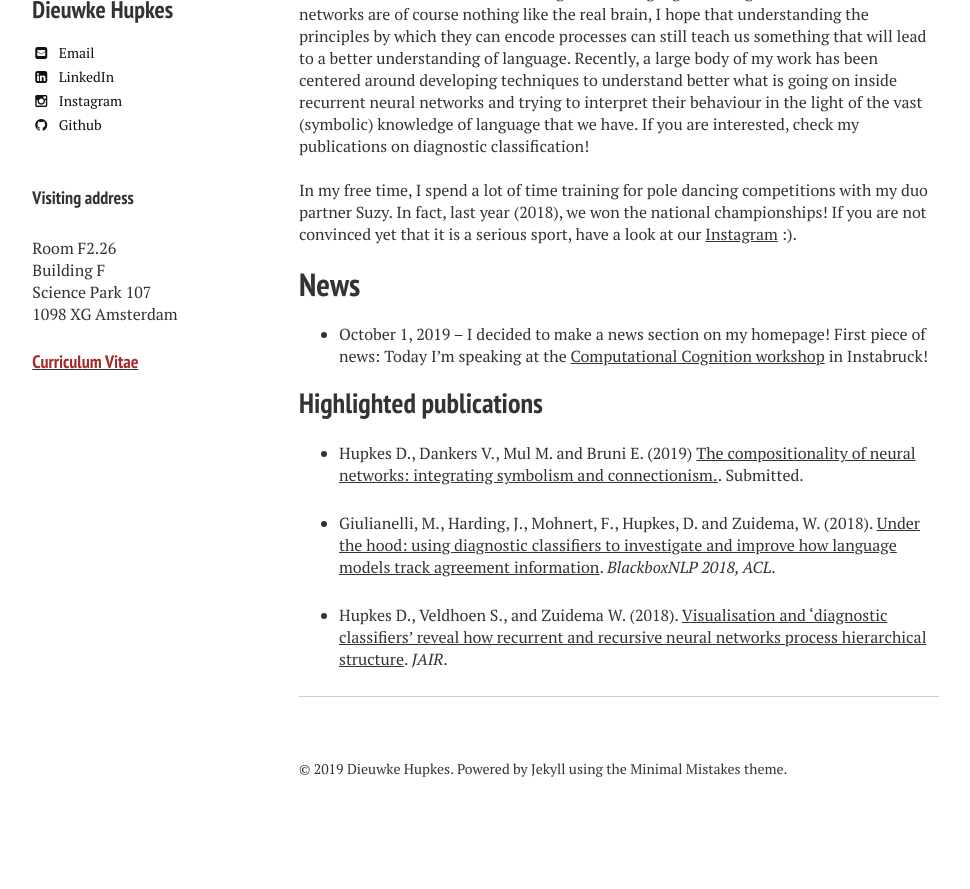
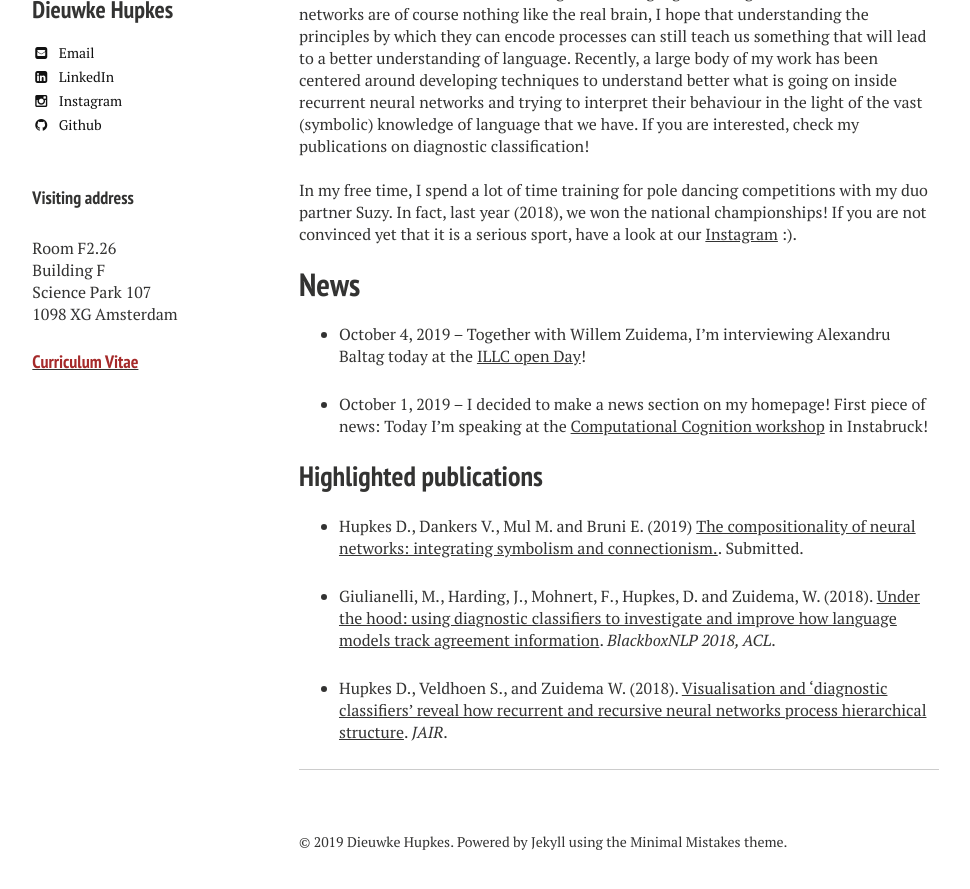
Before and after one commit to dieuwkehupkes/dieuwkehupkes.github.io, a Jekyll site: the page built from index.md, in a window 1280 px wide and 900 px high, scrolled down 781 px. Shown: the top 889 px of the window, without its empty margins (21-991 px from the left). Built offline with Jekyll 4.4.1, drawn with Linux system fonts in a browser that asks for light colours; nearby versions of some CDN libraries; before the commit the page ends 1608 px from its top, so only the background shows below that.

Commit message:
Update news

```diff
--- a/index.md
+++ b/index.md
@@ -24,6 +24,8 @@ In fact, last year (2018), we won the national championships!
 If you are not convinced yet that it is a serious sport, have a look at our <a href="https://www.instagram.com/duo_polenotti/" target="_blank">Instagram</a> :).
 # News
 
+- October 4, 2019 -- Together with Willem Zuidema, I'm interviewing Alexandru Baltag today at the <a href="https://www.illc.uva.nl/AbouttheILLC/Activities/ILLC-Open-Day/ILLC-Open-Day-2019/" target="_blank">ILLC open Day</a>!
+
 - October 1, 2019 -- I decided to make a news section on my homepage! First piece of news: Today I'm speaking at the <a href="http://www.comco2019.com/" target="_blank">Computational Cognition workshop</a> in Instabruck!
 
 
```
